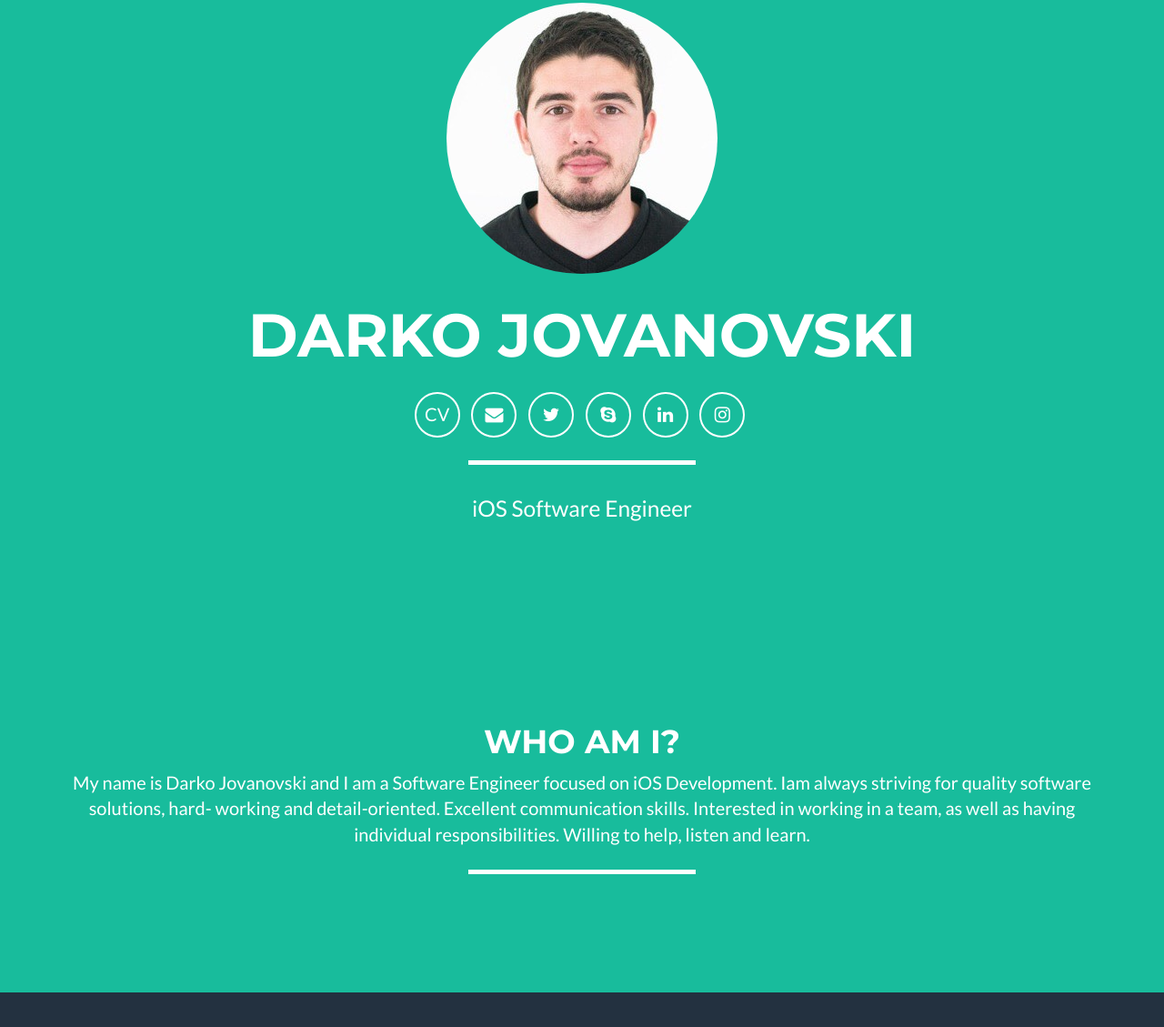
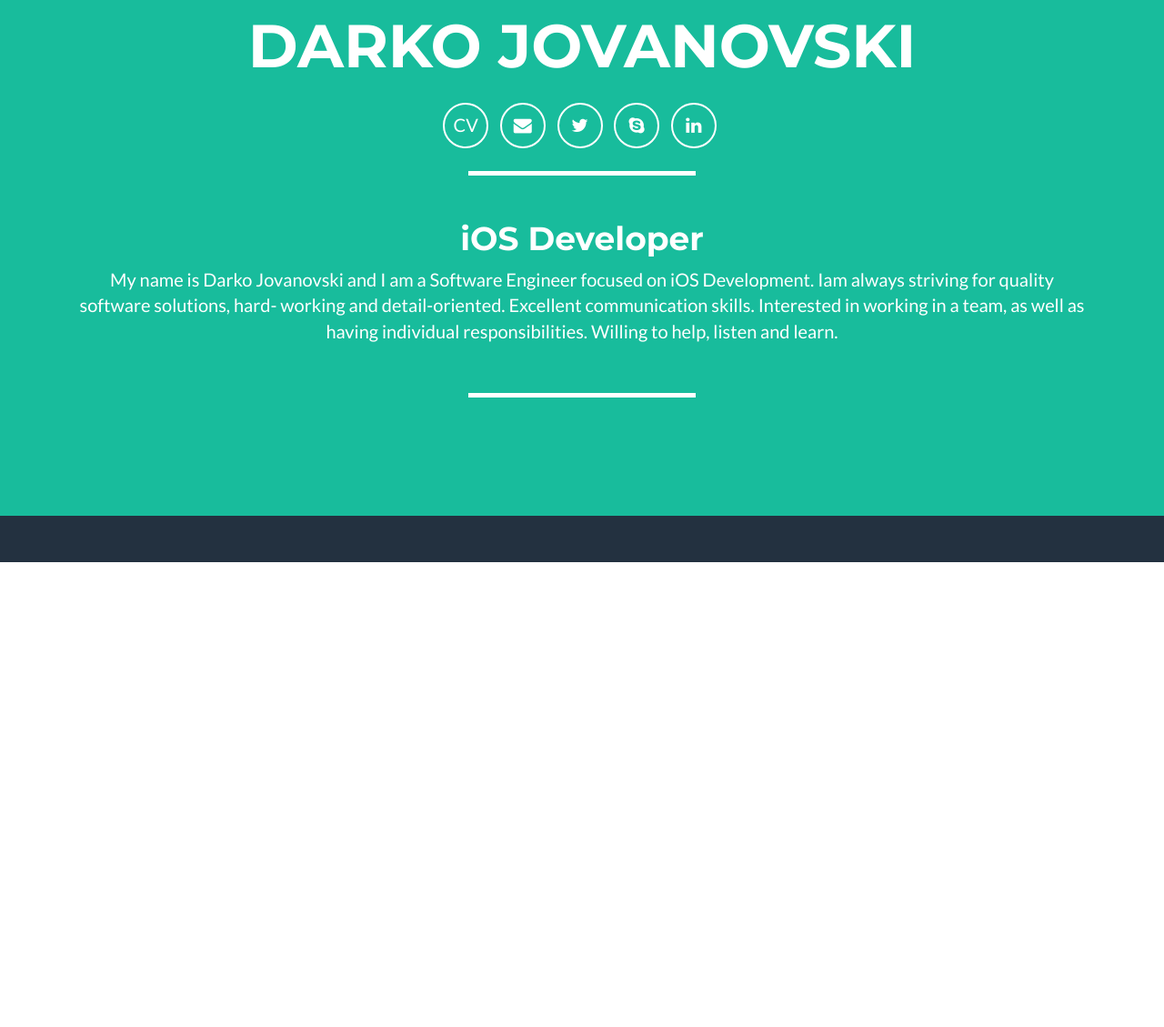
Before and after one commit to djovanovski/djovanovski.github.io, a website: page index.html in a window 1280 px wide. Shown: the part 197-1326 px from the top of the page at 91% size. After the commit the page ends 815 px from the top, so only its background shows below. Drawn offline with nearby package versions, Linux system fonts and the light colour scheme.

Commit message:
changes to index.html / making simpler page

```diff
--- a/css/freelancer.css
+++ b/css/freelancer.css
@@ -28,7 +28,6 @@ h4,
 h5,
 h6 {
   font-family:  "Helvetica Neue", Helvetica, Arial, sans-serif;
-  text-transform: uppercase;
   font-weight: 700;
 }
 hr.star-light,
--- a/index.html
+++ b/index.html
@@ -62,11 +62,6 @@
     <header>
         <div class="container">
             <div class="row">
-                <div class="col-lg-4 col-lg-offset-4">
-                    <img class="img-responsive img-circle" src="img/profile.jpg" alt="">
-                </div>
-            </div>
-            <div class="row">
                 <div class="col-lg-12">
                     <div class="intro-text">
                         <span class="name">Darko Jovanovski</span>
@@ -88,12 +83,15 @@
                                     <li>
                                         <a href="https://www.linkedin.com/in/djovanovski" class="btn-social btn-outline"><i class="fa fa-fw fa-linkedin"></i></a>
                                     </li>
-                                    <li>
-                                        <a href="https://www.instagram.com/d_jovanovski/" class="btn-social btn-outline"><i class="fa fa-fw fa-instagram"></i></a>
-                                    </li>
                                 </ul>
                         <hr class="star-light">
-                        <span class="skills">iOS Software Engineer</span>
+                <div class="col-lg-12 text-center">
+                    <h1>iOS Developer</h2>
+                    <p>My name is Darko Jovanovski and I am a Software Engineer focused on iOS Development. Iam always striving for quality software solutions, hard- working and detail-oriented. Excellent communication skills. Interested in working in a team, as well as having individual responsibilities. Willing to help, listen and learn.</br></br></p>
+
+                    <hr class="star-light">
+                </div>
+            </div>
                     </div>
                 </div>
             </div>
@@ -102,18 +100,6 @@
 
     <!-- About Section -->
 
-    <section class="success" id="about">
-        <div class="container">
-            <div class="row">
-                <div class="col-lg-12 text-center">
-                    <h1> WHO AM I?</h2>
-                    <p>My name is Darko Jovanovski and I am a Software Engineer focused on iOS Development. Iam always striving for quality software solutions, hard- working and detail-oriented. Excellent communication skills. Interested in working in a team, as well as having individual responsibilities. Willing to help, listen and learn.</p>
-
-                    <hr class="star-light">
-                </div>
-            </div>
-        </div>
-    </section>
 
 
 
```
Also changed, not shown: css/freelancer.min.css, 1 other file.
